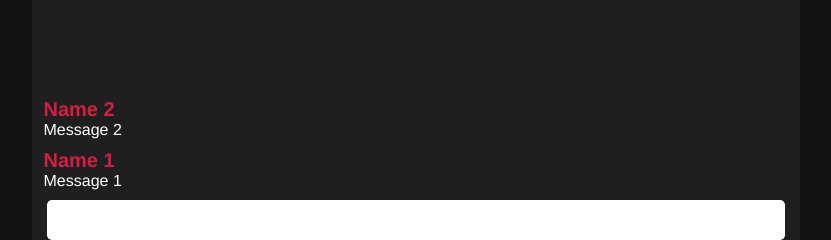
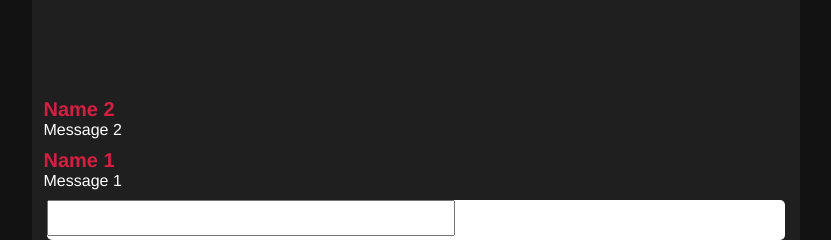
Before and after one commit to Birgerev/Site-commission, a PHP site: page / in a window 1280 px wide. Shown: the part 560-800 px from the top of the page, without its empty margins (224-1055 px from the left). Run offline with PHP 8.4, Linux system fonts and the light colour scheme.

Commit message:
chat wip

```diff
--- a/Site/index.html
+++ b/Site/index.html
@@ -37,6 +37,8 @@
 					eller
 					<a href="skapa_konto.html" class="button">Skapa ett konto</a>
 				</div>
+
+				<input type="text" id="chatInput" class="visibleWhenLoggedIn">
 			</div>
 		</div>
 	</body>
--- a/Site/styles/style.css
+++ b/Site/styles/style.css
@@ -33,3 +33,7 @@ input {
 #errorText {
   color: #D41F42;
 }
+
+#chatInput {
+
+}
```
